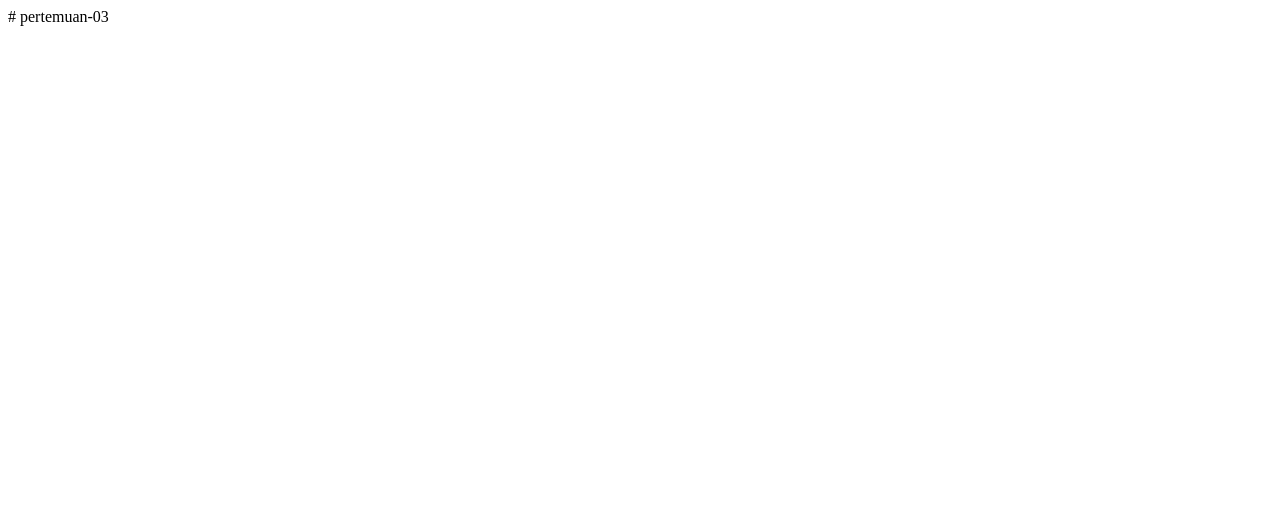
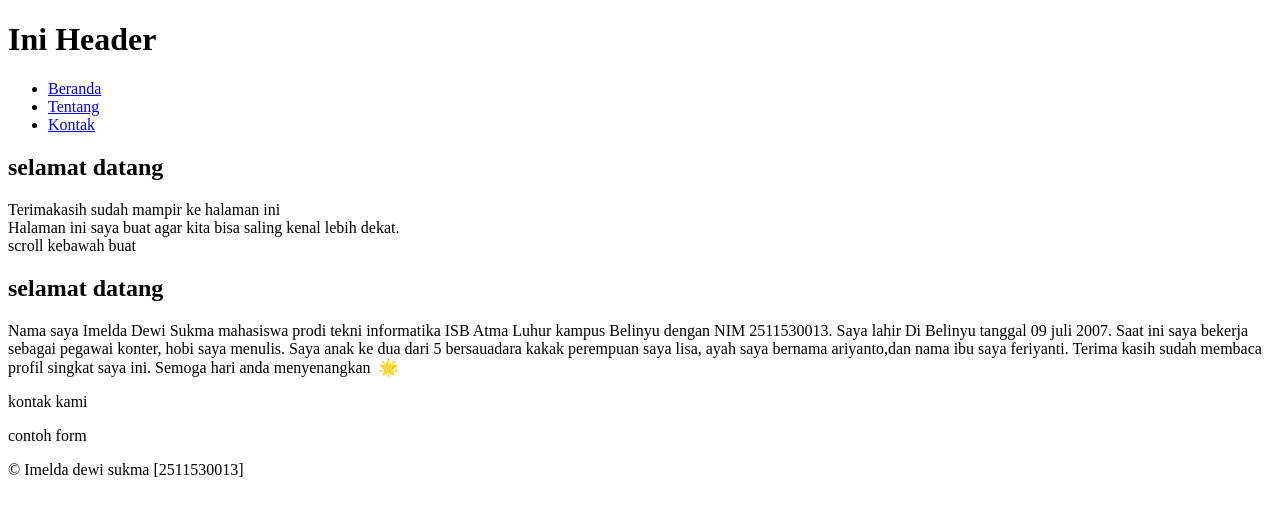
Before and after one commit to imeldadewisukma1-code/2511530013-PWD-TIBLY-25261, a plain HTML site: page pertemuan-03/index.html in a window 1280 px wide. Drawn offline with Linux system fonts and the light colour scheme.

Commit message:
copy index.html pertemuan-02 ke index.html pertemuan-03

```diff
--- a/pertemuan-03/index.html
+++ b/pertemuan-03/index.html
@@ -1 +1,41 @@
-# pertemuan-03
+<!DOCTYPE html>
+<html lang="en">
+<head>
+    <meta charset="UTF-8">
+    <meta name="viewport" content="width=device-width, initial-scale=1.0">
+    <title>Title Dokumen</title>
+</head>
+<body>
+    <header>
+<h1>Ini Header</h1>
+<nav>
+    <ul>
+        <li><a href="#home">Beranda</a></li>
+        <li><a href="#about">Tentang</a></li>
+        <li><a href="#contact">Kontak</a></li>
+    </ul>
+</nav>
+    </header>
+    <main>
+<section id="home">
+    <h2>selamat datang</h2>
+    <p>Terimakasih sudah mampir ke halaman ini<br>
+    Halaman ini saya buat agar kita bisa saling kenal lebih dekat.<br>scroll kebawah buat</p>
+</section>
+<section id="about">
+    <h2>selamat datang</h2>
+    <p>Nama saya Imelda Dewi Sukma mahasiswa prodi tekni informatika ISB Atma Luhur kampus  Belinyu dengan NIM 2511530013.
+        Saya lahir Di Belinyu tanggal 09 juli 2007. Saat ini saya  bekerja sebagai pegawai konter,
+        hobi saya menulis. Saya anak ke dua dari 5 bersauadara kakak perempuan saya lisa, ayah saya bernama ariyanto,dan nama ibu saya feriyanti.
+        Terima kasih sudah membaca profil singkat saya ini. Semoga hari anda menyenangkan &nbsp;&#127775;</p>
+</section>
+<section id="contact">
+    <h>kontak kami</h>
+    <p>contoh form</p>
+</section>
+    </main>
+    <footer>
+<p>&copy; Imelda dewi sukma [2511530013]</p>
+    </footer>
+</body>
+</html>
```
Also changed, not shown: 1 other file.
